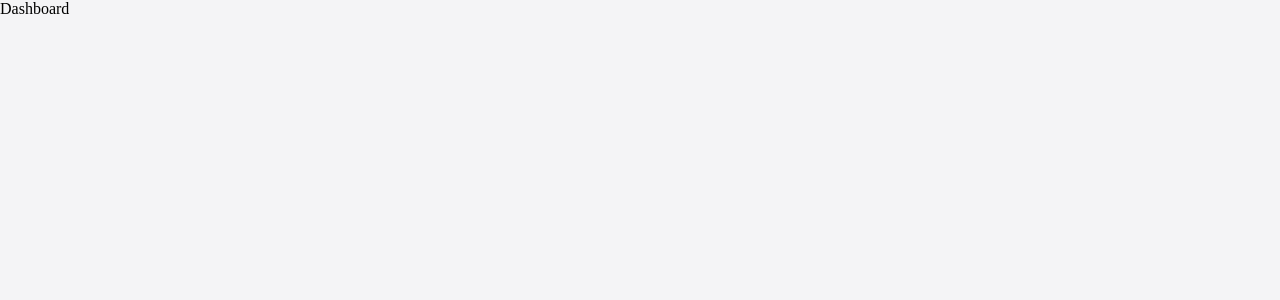
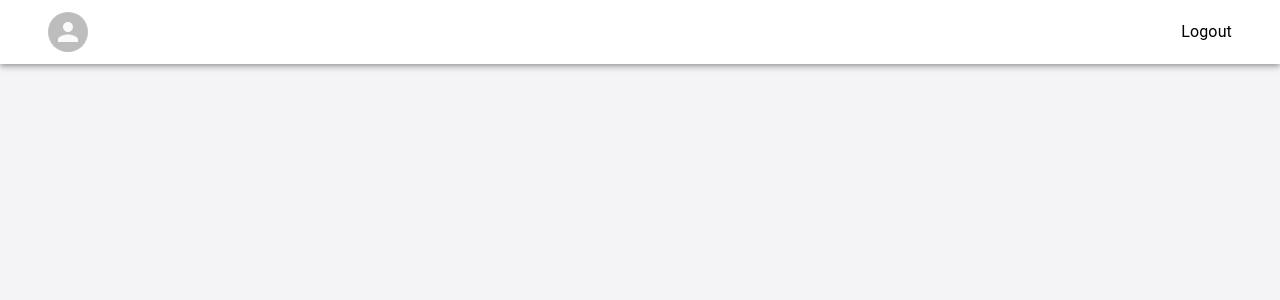
Before and after one commit to ampangboy/todo-app, a React (Create React App) app in the folder client/: page /dashboard in a window 1280 px wide. Shown: the top 300 px of the page. Built offline with nearby package versions, Linux system fonts and the light colour scheme.

Commit message:
fix reducer array issue

```diff
--- /dev/null
+++ b/client/src/components/header.js
@@ -0,0 +1,44 @@
+import {
+  AppBar,
+  Toolbar,
+  Container,
+  Avatar,
+  Typography,
+  makeStyles,
+} from "@material-ui/core";
+import { useSelector } from "react-redux";
+
+const useStyles = makeStyles({
+  container: {
+    display: "flex",
+    alignItems: "center",
+  },
+  userName: {
+    paddingLeft: "1.1rem",
+    fontSize: "1.2rem",
+    flexGrow: 1,
+  },
+});
+
+function Header() {
+  const classes = useStyles();
+  const currentUser = useSelector((state) => state.currentUser);
+
+  return (
+    <>
+      <AppBar position="static" color="inherit">
+        <Toolbar>
+          <Container maxWidth="xl" className={classes.container}>
+            <Avatar>{currentUser.name[0]}</Avatar>
+            <Typography className={classes.userName}>
+              {currentUser.name}
+            </Typography>
+            <Typography className={classes.logOut}>Logout</Typography>
+          </Container>
+        </Toolbar>
+      </AppBar>
+    </>
+  );
+}
+
+export default Header;
--- a/client/src/pages/dashboard.js
+++ b/client/src/pages/dashboard.js
@@ -1,5 +1,11 @@
+import Header from "../components/header";
+
 function Dashboard() {
-  return <div>Dashboard</div>;
+  return (
+    <>
+      <Header />
+    </>
+  );
 }
 
 export default Dashboard;
--- a/client/src/pages/task.js
+++ b/client/src/pages/task.js
@@ -1,8 +1,4 @@
 import {
-  AppBar,
-  Toolbar,
-  Container,
-  Avatar,
   Typography,
   makeStyles,
   Button,
@@ -15,17 +11,9 @@ import { useHistory } from "react-router-dom";
 import { useDispatch, useSelector } from "react-redux";
 import CenteredCard from "../components/centeredCard";
 import rootActions from "../redux/rootActions";
+import Header from "../components/header";
 
 const useStyles = makeStyles({
-  container: {
-    display: "flex",
-    alignItems: "center",
-  },
-  userName: {
-    paddingLeft: "1.1rem",
-    fontSize: "1.2rem",
-    flexGrow: 1,
-  },
   logOut: {
     fontSize: "1.2rem",
   },
@@ -66,7 +54,7 @@ function Task() {
   const dispatch = useDispatch();
   const currentUser = useSelector((state) => state.currentUser);
   const setTaskReducer = (taskReducer) =>
-    dispatch(rootActions.userAction.setUserInfo(taskReducer));
+    dispatch(rootActions.taskAction.addNewTask(taskReducer));
 
   const handleOpenNewTask = () => {
     setOpenNewTask(true);
@@ -100,17 +88,7 @@ function Task() {
 
   return (
     <>
-      <AppBar position="static" color="inherit">
-        <Toolbar>
-          <Container maxWidth="xl" className={classes.container}>
-            <Avatar>{currentUser.name[0]}</Avatar>
-            <Typography className={classes.userName}>
-              {currentUser.name}
-            </Typography>
-            <Typography className={classes.logOut}>Logout</Typography>
-          </Container>
-        </Toolbar>
-      </AppBar>
+      <Header />
       <CenteredCard>
         <Typography className={classes.taskHeader}>You have no task</Typography>
         <Button
--- a/client/src/redux/todo/todoReducer.js
+++ b/client/src/redux/todo/todoReducer.js
@@ -9,7 +9,7 @@ const tasks = (state = initialState, action) => {
     case ADD_NEW_TASK:
       return {
         ...state,
-        tasks: tasks.unshift(action.payload.task),
+        tasks: [...state.tasks].unshift(action.payload.task),
       };
 
     default:
```
